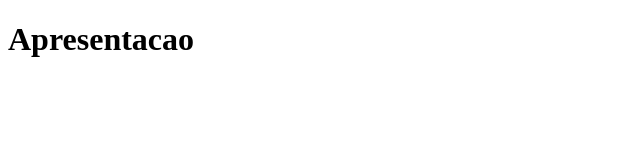
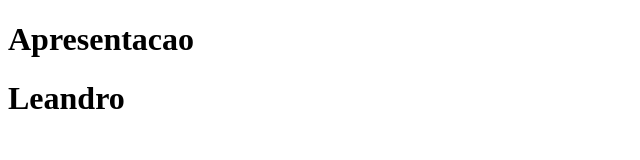
Before and after one commit to LeandroANeves/dio-desafio-github-primeiro-repositorio, a plain HTML site: page src/index.html in a window 1280 px wide. Shown: the whole page, without its empty margins (0-640 px from the left). Drawn offline with Linux system fonts and the light colour scheme.

Commit message:
Update index.html
Atualizando arquivo

```diff
--- a/src/index.html
+++ b/src/index.html
@@ -8,5 +8,6 @@
 </head>
 <body>
     <h1>Apresentacao</h1>
+     <h1>Leandro</h1>
 </body>
 </html>
```
